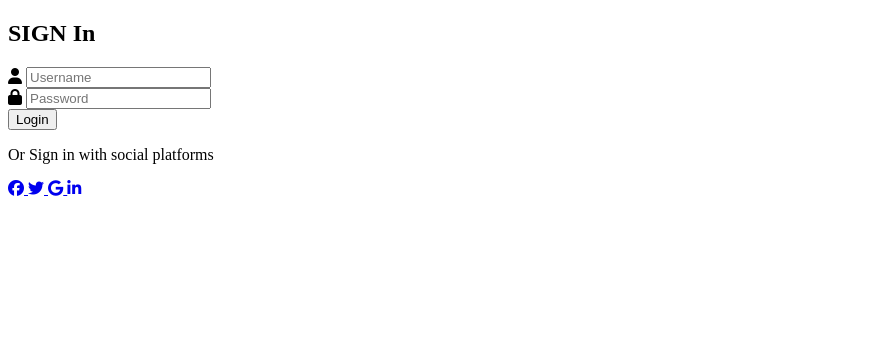
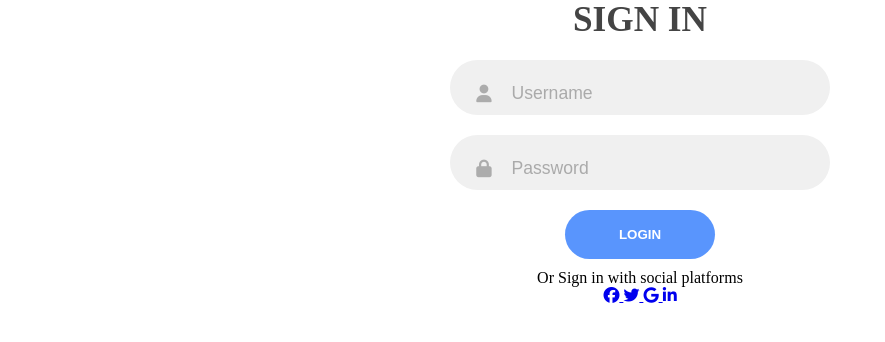
Before and after one commit to PasinduRashmika/Responsive-Login-Registration-Form-2, a plain HTML site: page index.html in a window 1280 px wide. Shown: the whole page, without its empty margins (0-885 px from the left). Drawn offline with Linux system fonts and the light colour scheme.

Commit message:
Add basic styles

```diff
--- a/index.html
+++ b/index.html
@@ -6,13 +6,14 @@
     <meta name="viewport" content="width=device-width, initial-scale=1.0">
     <title>Sign In & Sign Up Form</title>
     <script src="https://kit.fontawesome.com/64d58efce2.js" crossorigin="anonymous"></script>
+    <link rel="stylesheet" href="style.css">
 </head>
 <body>
     <div class="container">
         <div class="form-container">
             <div class="signin-signup">
                 <form class="sign-in-form">
-                    <h2 class="title">SIGN In</h2>
+                    <h2 class="title">SIGN IN</h2>
                     <div class="input-field">
                         <i class="fas fa-user"></i>
                         <input type="text" placeholder="Username">
--- a/style.css
+++ b/style.css
@@ -0,0 +1,80 @@
+@import url('https://fonts.googleapis.com/css2?family=Poppins:wght@200;300;400;500;600;700;800&display=swap');
+
+*{
+    padding: 0;
+    margin: 0;
+    box-sizing: border-box;
+}
+body,input{
+    position: relative;
+    width: 100%;
+    min-height: auto;
+    background-color: #fff;
+    overflow: hidden;
+}
+.form-container{
+    position: absolute;
+    width: 100%;
+    height: 100%;
+    top: 0;
+    left: 0;
+
+}
+ form{
+    display: flex;
+    align-items: center;
+    justify-content: center;
+    flex-direction: column;
+}
+.title{
+    font-size: 2.2rem;
+    color: #444;
+    margin-bottom: 10px;
+}
+.input-field{
+    max-width: 380px;
+    width: 100%;
+    height: 55px;
+    background-color: #f0f0f0;
+    margin: 10px 0;
+    border-radius: 55px;
+    display: grid;
+    grid-template-columns: 15% 85%;
+    padding: 0.4rem;
+}
+.input-field i{
+    text-align: center;
+    line-height: 55px;
+    color: #acacac;
+    font-size: 1.1rem;
+}
+.input-field input{
+    background: none;
+    outline: none;
+    border: none;
+    line-height: 1;
+    font-weight: 600;
+    font-size: 1.1rem;
+    color: #333;
+}
+.input-field input::placeholder{
+    color: #aaa;
+    font-weight: 500;
+}
+.btn{
+    width: 150px;
+    height: 49px;
+    border: none;
+    outline: none;
+    border-radius: 49px;
+    cursor: pointer;
+    background-color: #5995fd;
+    color: #fff;
+    text-transform: uppercase;
+    font-weight: 600;
+    margin: 10px 0;
+    transition: all 0.5s ease;
+}
+.btn:hover{
+    background-color: #4d84e2;
+}
```
